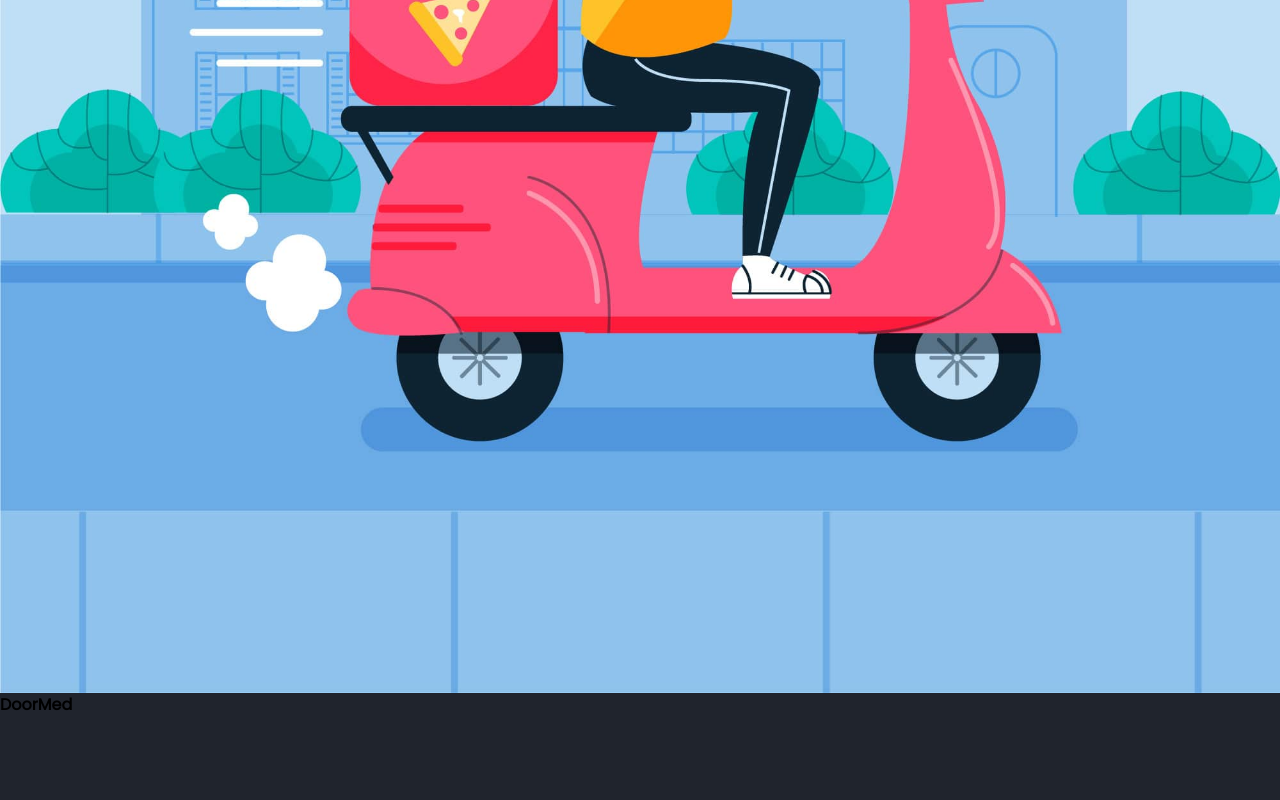
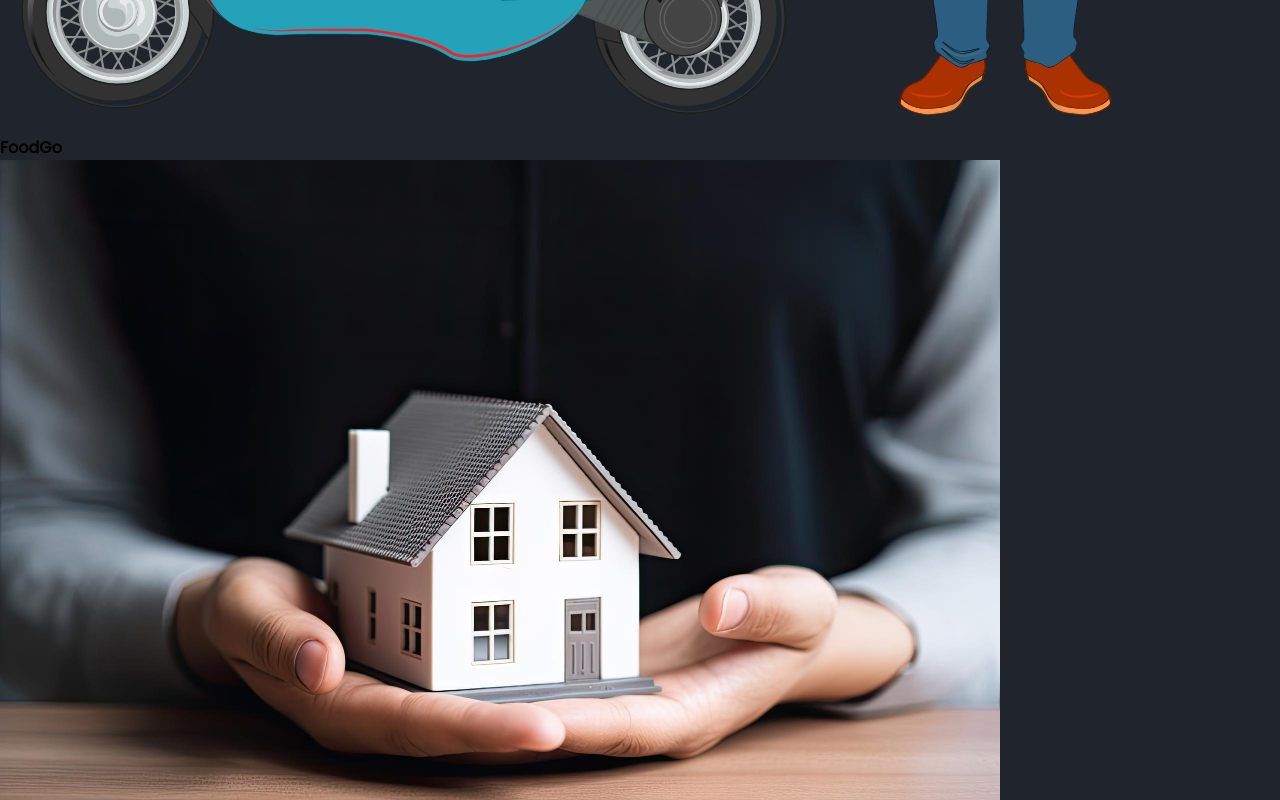
Before and after one commit to Alok371/profile, a React (Vite) app: page / in a window 1280 px wide. Shown: the part 3200-4000 px from the top of the page. Built offline with nearby package versions, Linux system fonts and the light colour scheme.

Commit message:
Added foodgo project

```diff
--- a/src/components/Project.jsx
+++ b/src/components/Project.jsx
@@ -1,6 +1,7 @@
 import React, { useState } from 'react';
 import { Link } from "react-router-dom";
-import proj1 from '../assets/EstateEaseUp.jpg';
+import proj2 from '../assets/EstateEaseUp.jpg';
+import proj1 from '../assets/FoodGo.svg'
 import proj3 from '../assets/medicineDelivery.jpg';
 import proj4 from '../assets/groupChat.svg';
 import { motion } from 'framer-motion';
@@ -61,7 +62,8 @@ const Project = () => {
 }
 
 const projects = [
-    { title: 'EstateEaseUp', image: proj1, description: 'EstateEaseUp is a user-friendly real estate website that simplifies property transactions by allowing users to buy, rent, or list properties with direct communication. Sellers can effortlessly upload property details and images for efficient listing creation, while advanced search options and a user-centric profile section enhance the user experience. Developed using HTML, CSS, Tailwind CSS, JavaScript, ReactJS, Node.js, Express.js,Firebase and MongoDB EstateEaseUp ensures a responsive and secure platform for property transactions.', link: 'https://estateeaseup.onrender.com/' },
+    { title: 'FoodGo', image: proj1, description: 'Developed a full-stack food delivery platform allowing customers to browse restaurant menus, place orders, and track deliveries in real-time. It also includes a dashboard for restaurant owners to manage orders and menus. Implemented user authentication and protected routes for security, with real-time order updates. •	Technologies: Node.js, Express.js, MongoDB, React.js, TypeScript, React Query, Auth0, Tailwind CSS, shadcn/ui, Cloudinary', link: 'https://foodgo-frontend.onrender.com' },
+    { title: 'EstateEaseUp', image: proj2, description: 'EstateEaseUp is a user-friendly real estate website that simplifies property transactions by allowing users to buy, rent, or list properties with direct communication. Sellers can effortlessly upload property details and images for efficient listing creation, while advanced search options and a user-centric profile section enhance the user experience. Developed using HTML, CSS, Tailwind CSS, JavaScript, ReactJS, Node.js, Express.js,Firebase and MongoDB EstateEaseUp ensures a responsive and secure platform for property transactions.', link: 'https://estateeaseup.onrender.com/' },
     { title: 'DoorMed', image: proj3, description: 'An online pharmacy platform that enables users to order prescription medications and healthcare products from the comfort of their homes. Includes features such as medication reminders and virtual consultations.', link: 'https://github.com/Alok371/DoorMed/tree/master' },
     { title: 'iChat', image: proj4, description: 'A messaging application that allows users to communicate with each other in real-time through text messages, voice calls, and video calls. Supports group chats and multimedia sharing.', link: 'https://github.com/Alok371/iChat' }
 ];
```
Also changed, not shown: src/assets/FoodGo.svg (added).
